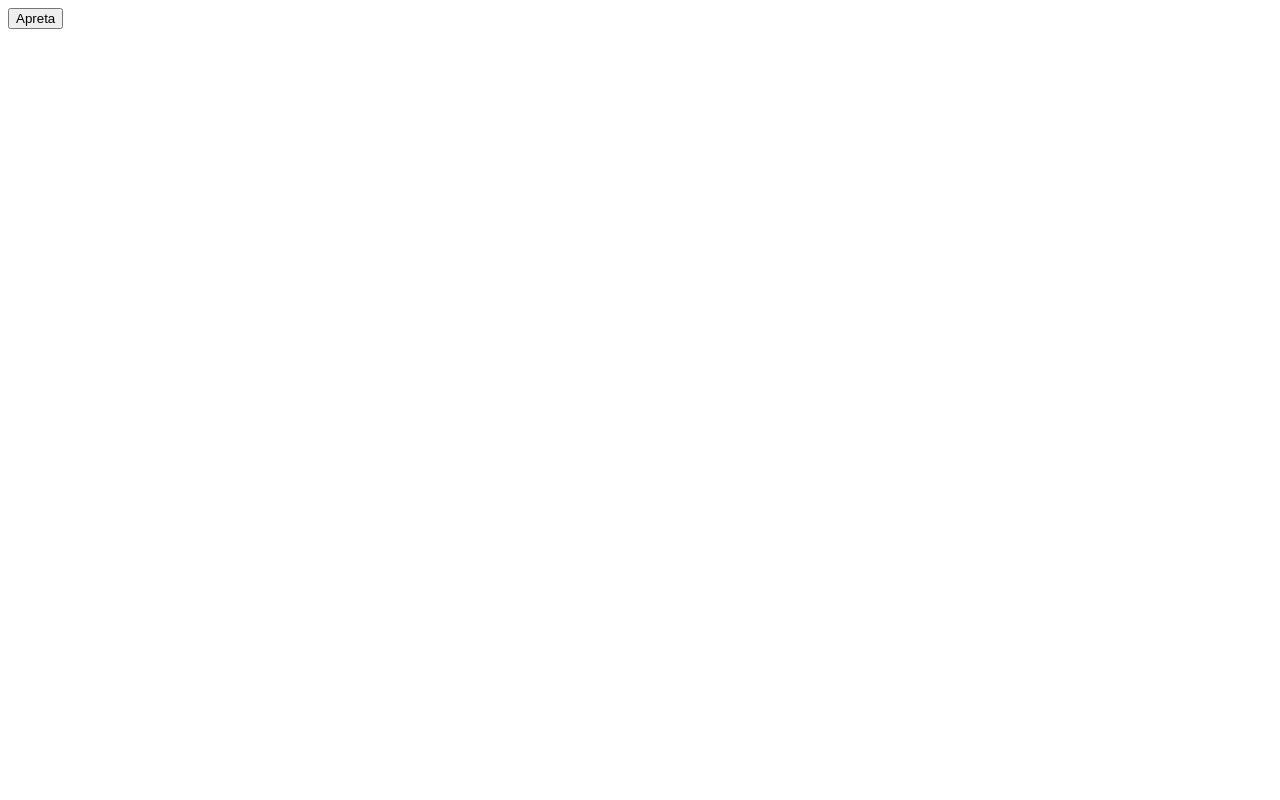
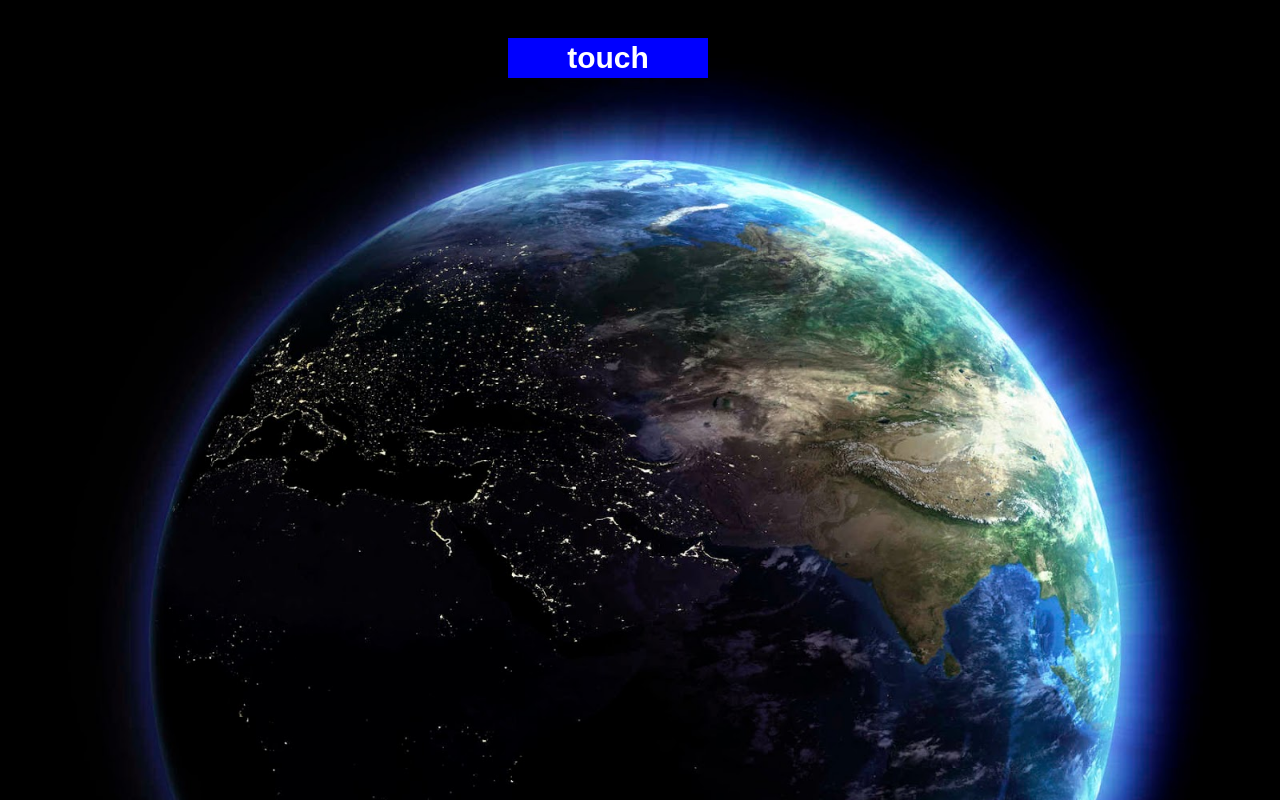
Before and after one commit to marioncastillo/ejercicio-eventos, a plain HTML site: page index.html in a window 1280 px wide. Drawn offline with Linux system fonts and the light colour scheme.

Commit message:
funciona el boton y tiene style

```diff
--- a/assets/css/main.css
+++ b/assets/css/main.css
@@ -1 +1,36 @@
-main.css
+
+*{
+	font-family: 'Din', sans-serif;
+
+}
+
+body{
+	background-image: url(../mundo.jpg);
+	background-repeat: no-repeat;
+	background-size: 100%;
+
+}
+
+#demo {
+	font-size: 30px;
+	font-weight: bold;
+	color:white;
+	background: blue;
+	border: 2px;
+	width: 200px;
+	height: 40px;
+	margin-left: 500px;
+	margin-top: 30px;
+
+
+
+}
+
+#mensaje{
+font-size: 100px;
+color:white;
+border: 2px;
+	margin-left: 300px;
+	margin-top: 350px;
+
+}
--- a/assets/js/main.js
+++ b/assets/js/main.js
@@ -4,5 +4,5 @@ window.onload = function(){
 }
 function hola(){
 	var mensaje = document.getElementById("mensaje");
-	mensaje.innerHTML = "Hola Mundo"
+	mensaje.innerHTML = "HOLA MUNDO"
 }
--- a/index.html
+++ b/index.html
@@ -3,11 +3,11 @@
 <head>
 	<meta charset="UTF-8">
 	<title>Ejercicio Eventos</title>
-	<link rel="stylesheet" type="assets/css/main.css">
+	<link rel="stylesheet" href="assets/css/main.css">
 </head>
 <body>
 <div id= "miboton">
-	<button id="demo">Apreta</button>
+	<button id="demo">touch</button>
 </div>
 <div id= "mensaje"></div>
 
```
